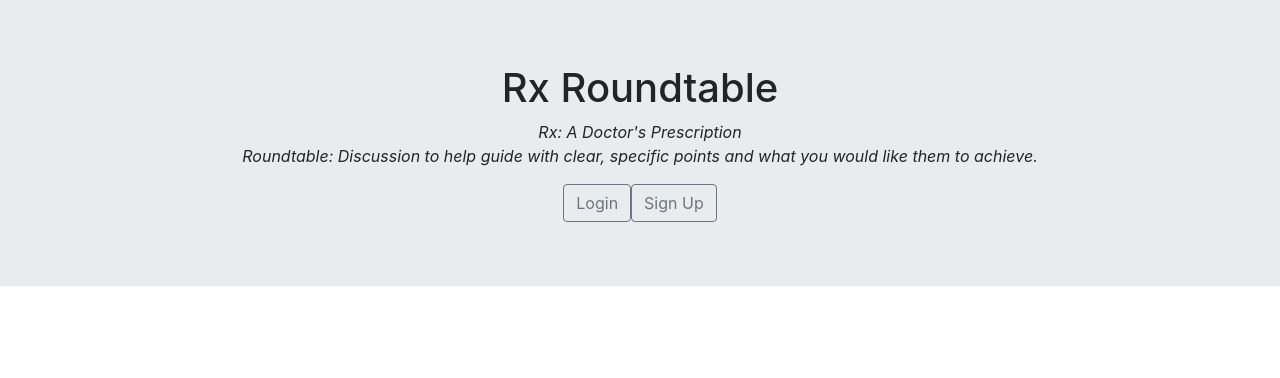
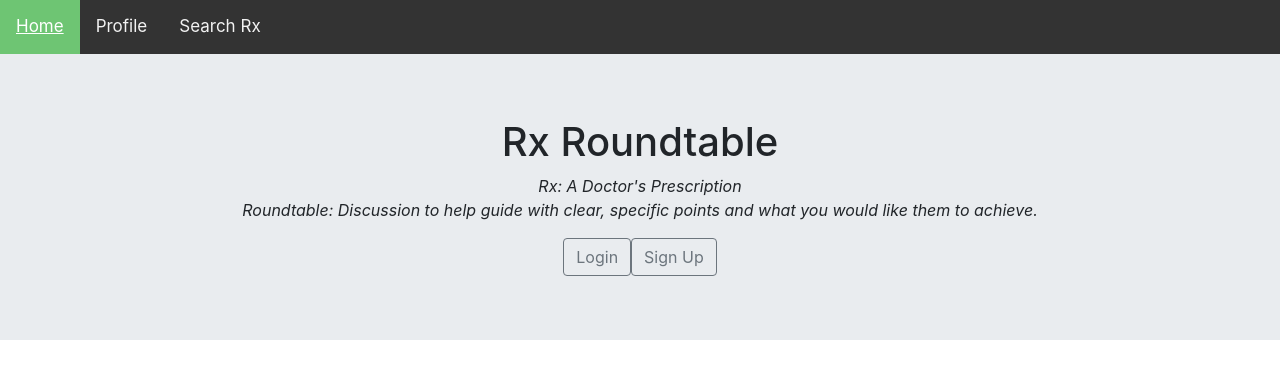
Before and after one commit to candacecodes/rx-roundtable-client, a React (Create React App) app: page / in a window 1280 px wide. Shown: the top 378 px of the page. Built offline with nearby package versions, Linux system fonts and the light colour scheme.

Commit message:
navbar in home

```diff
--- a/src/components/home/Home.js
+++ b/src/components/home/Home.js
@@ -1,10 +1,12 @@
 import React from "react";
 import { Jumbotron, Container } from "react-bootstrap";
 import Button from "react-bootstrap/Button";
+import Navbar from "../Navbar";
 
 export default function Home() {
 	return (
 		<div>
+			<Navbar />
 			<Jumbotron fluid="true" className="banner">
 				<Container>
 					<h1>Rx Roundtable</h1>
```
